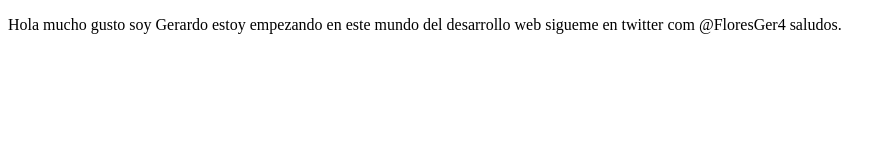
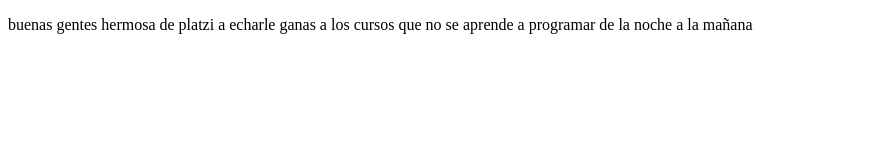
Before and after one commit to belcebub/proyecDemoCursoPrework, a plain HTML site: page index.html in a window 1280 px wide. Shown: the whole page, without its empty margins (0-893 px from the left). Drawn offline with Linux system fonts and the light colour scheme.

Commit message:
cambios agregados

```diff
--- a/index.html
+++ b/index.html
@@ -4,12 +4,12 @@
     <meta charset="UTF-8" />
     <meta http-equiv="X-UA-Compatible" content="IE=edge" />
     <meta name="viewport" content="width=device-width, initial-scale=1.0" />
-    <title>Hello World</title>
+    <title>Toxic Gaming</title>
   </head>
   <body>
     <p>
-      Hola mucho gusto soy Gerardo estoy empezando en este mundo del desarrollo
-      web sigueme en twitter com @FloresGer4 saludos.
+      buenas gentes hermosa de platzi a echarle ganas a los cursos que no se
+      aprende a programar de la noche a la mañana
     </p>
   </body>
 </html>
```
